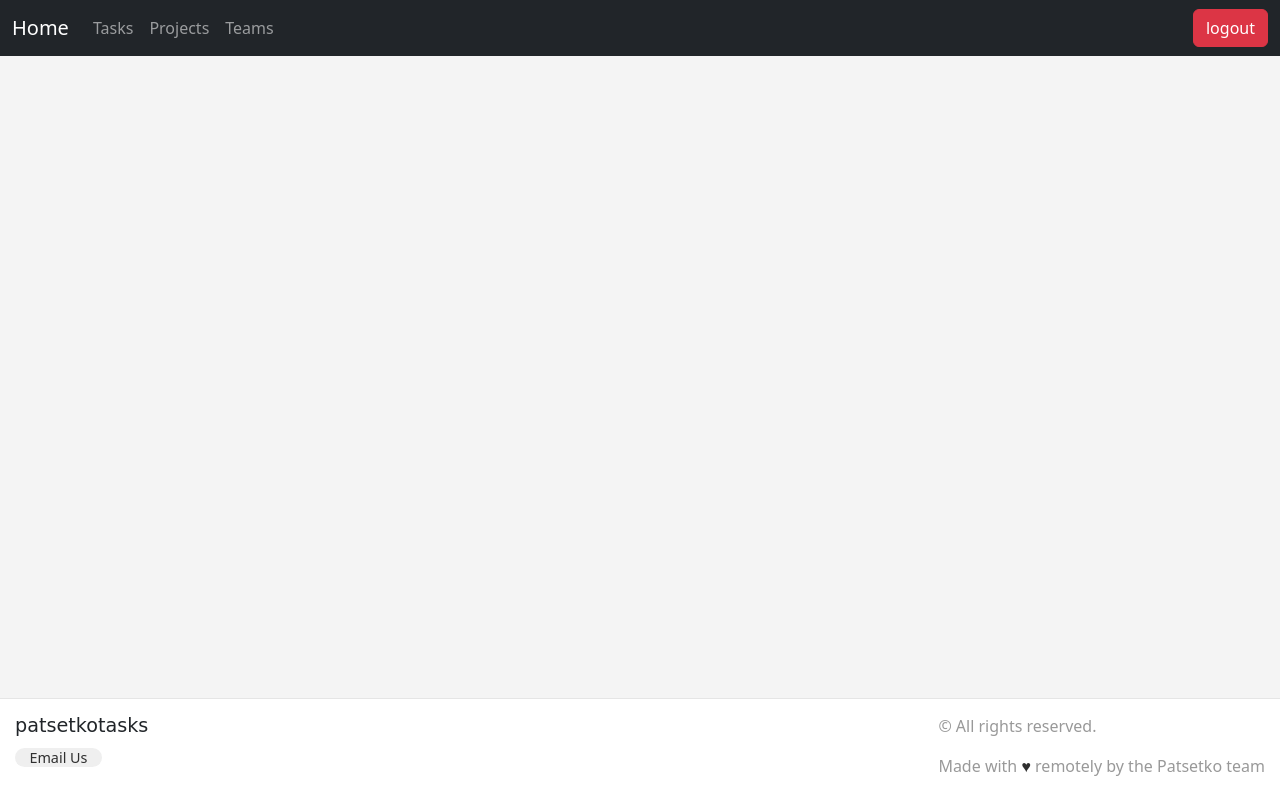
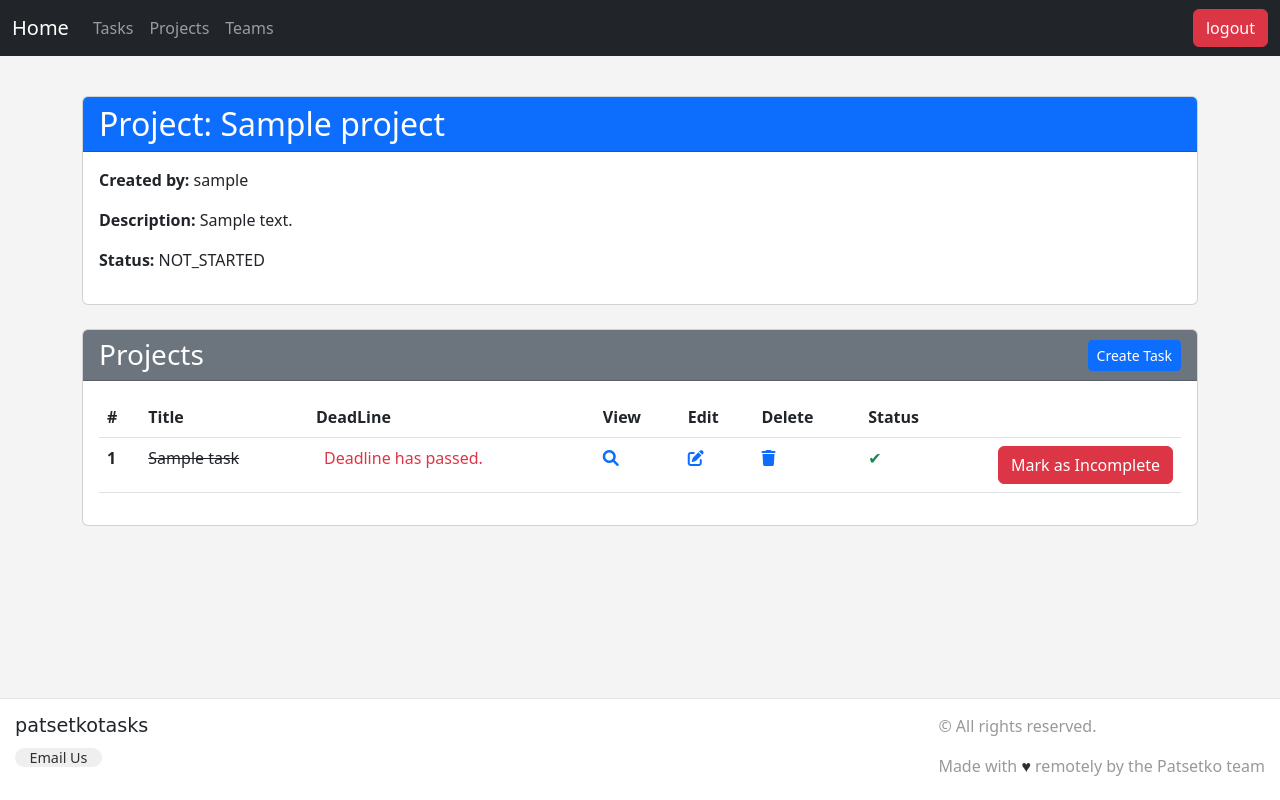
Before and after one commit to molodsh1y1/task-manager-IT-company, a Django app: page /projects/1/ in a window 1280 px wide. Run offline with Django 5.2, Linux system fonts and the light colour scheme; a user stored in the database is signed in; tables that the repository leaves empty hold one stand-in row (values such as "Sample post"); some libraries are stand-ins or nearby versions.

Commit message:
Create template for team detail and optimize query for team projects display

```diff
--- a/templates/todo_list/project_detail.html
+++ b/templates/todo_list/project_detail.html
@@ -1,5 +1,93 @@
 {% extends 'base.html' %}
+{% load crispy_forms_filters %}
 
 {% block content %}
+<div class="container mt-4">
+  <div class="card mb-4">
+    <div class="card-header bg-primary text-white">
+      <h2 class="mb-0">Project: {{ project.name }}</h2>
+    </div>
+    <div class="card-body">
+      <p><strong>Created by:</strong> {{ project.created_by.username }}</p>
+      <p>
+        <strong>Description:</strong>
+				{{ project.description|default:"No description available." }}
+      </p>
+      <p><strong>Status:</strong> {{ project.status }}</p>
+    </div>
+  </div>
 
+  <div class="card">
+    <div
+      class="card-header bg-secondary text-white d-flex justify-content-between align-items-center"
+    >
+      <h3 class="mb-0">Projects</h3>
+      <a href="{% url 'todo:task-create' %}" class="btn btn-primary btn-sm"
+        >Create Task</a
+      >
+    </div>
+    <div class="card-body">
+      {% if tasks %}
+      <table class="table">
+        <thead>
+          <tr>
+            <th scope="col">#</th>
+            <th scope="col">Title</th>
+            <th scope="col">DeadLine</th>
+            <th scope="col">View</th>
+            <th scope="col">Edit</th>
+            <th scope="col">Delete</th>
+            <th scope="col">Status</th>
+          </tr>
+        </thead>
+        <tbody>
+          {% for task in tasks %}
+          <tr>
+            <th scope="row">{{ forloop.counter }}</th>
+            <td
+              class="{% if task.is_completed %}text-decoration-line-through{% endif %}"
+            >
+              {{ task.title }}
+            </td>
+            <td>
+              {% if task.is_deadline_passed %}
+              <div class="d-flex align-items-center">
+                <i class="bi bi-exclamation-circle-fill me-2 text-danger"></i>
+                <span class="text-danger">Deadline has passed.</span>
+              </div>
+              {% else %}
+              <div class="d-flex align-items-center">
+                <i class="bi bi-check-circle-fill me-2 text-success"></i>
+                <span class="text-success">Deadline: {{ task.deadline }}</span>
+              </div>
+              {% endif %}
+            </td>
+            <td>
+              <a href="{% url 'todo:task-detail' pk=task.id %}"
+                ><i class="fas fa-search"></i
+              ></a>
+            </td>
+            <td>
+              <a href="{% url 'todo:task-update' pk=task.id %}"
+                ><i class="fas fa-edit"></i>
+              </a>
+            </td>
+            <td>
+              <a href="{% url 'todo:task-delete' pk=task.id %}"
+                ><i class="fas fa-trash"></i
+              ></a>
+            </td>
+            <td>{% include 'todo_list/task_toggle_status.html' %}</td>
+          </tr>
+          {% endfor %}
+        </tbody>
+      </table>
+      {% else %}
+      <div class="alert alert-warning text-center" role="alert">
+        No tasks found for this project. Start by creating one!
+      </div>
+      {% endif %}
+    </div>
+  </div>
+</div>
 {% endblock %}
--- a/todo_list/views.py
+++ b/todo_list/views.py
@@ -149,7 +149,7 @@
         queryset = Project.objects.filter(
             Q(team__members=self.request.user) |
             Q(created_by=self.request.user)
-        ).distinct()
+        ).select_related("created_by").distinct()
 
         if title:
             queryset = queryset.filter(tasks__title__icontains=title)
```
Also changed, not shown: accounts/test/test_forms.py (deleted, +0 -61 lines), accounts/test/test_models.py (deleted, +0 -87 lines), accounts/test/test_views.py (deleted, +0 -72 lines), accounts/views.py (+9 -2 lines), templates/accounts/team_detail.html (+85 -1 lines), 1 other file.
